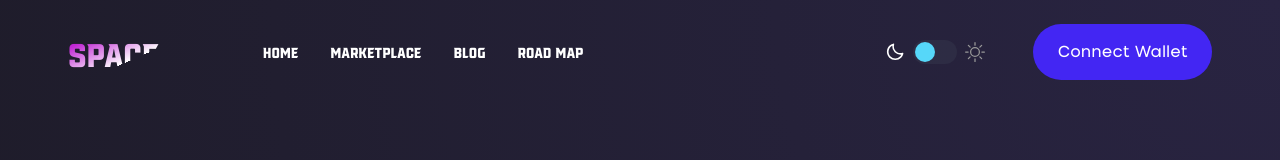
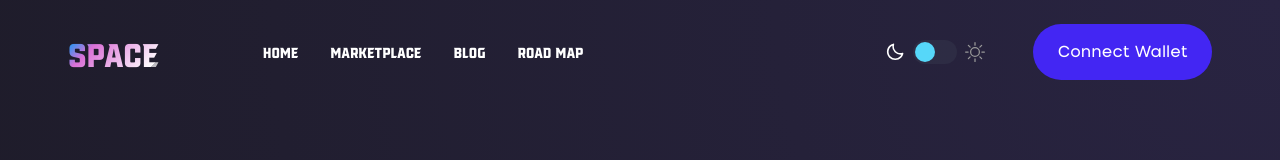
Before and after one commit to mza-codes/web3-landing, a React (Vite) app: page / in a window 1280 px wide. Shown: the top 160 px of the page. Built offline with nearby package versions, Linux system fonts and the light colour scheme.

Commit message:
update: app-logo gradient (native css)

```diff
--- a/src/components/sub-components/AppLogo.tsx
+++ b/src/components/sub-components/AppLogo.tsx
@@ -1,9 +1,8 @@
 export default function AppLogo() {
+    return <h2 className="text-4xl font-redzone app-logo">SPACE</h2>;
     return (
-        <>
-            <h2 className="font-redzone text-4xl bg-gradient-to-br from-fuchsia-600 from-20 via-white via-70 to-10 bg-clip-text text-transparent">
-                SPACE
-            </h2>
-        </>
+        <h2 className="font-redzone text-4xl bg-gradient-to-br from-app via-fuchsia-300/80 bg-clip-text text-transparent">
+            SPACE
+        </h2>
     );
 }
--- a/src/index.css
+++ b/src/index.css
@@ -71,3 +71,16 @@ button {
     /* background: radial-gradient(circle at top right, #292442, #330e3a, #1d1b27); */
     background: radial-gradient(circle at top right, #292442, #1d1b27);
 }
+
+.app-logo {
+    background: linear-gradient(
+        135deg,
+        rgba(33, 150, 243, 1) 10%,
+        rgba(218, 112, 214, 1) 30%,
+        rgba(255, 255, 255, 1) 90%,
+        rgba(255, 255, 255, 0.705) 2%
+    );
+    -webkit-background-clip: text;
+    -webkit-text-fill-color: transparent;
+    background-clip: text;
+}
```
